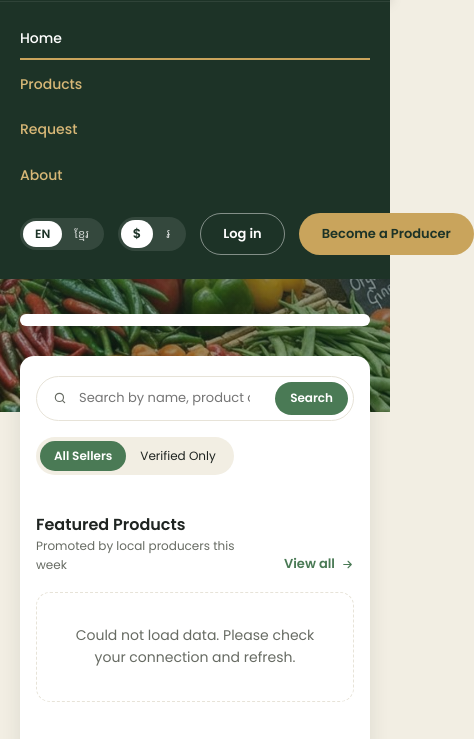
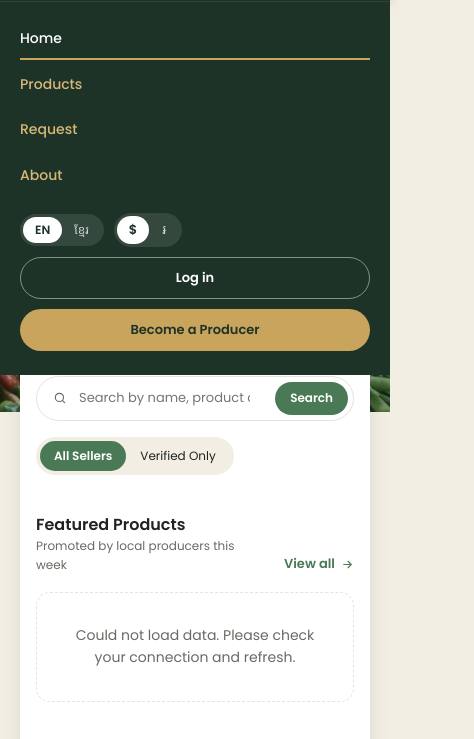
Before and after one commit to veasna318/GoLocal, a plain HTML site: page index.html in a window 390 px wide. Both pictures are taken after a click on the button "Menu". Shown: the part 63-802 px from the top of the page, 474 px wide, since content can reach past the window. Drawn offline with nearby package versions, Linux system fonts and the light colour scheme; no server answers.

Commit message:
fix mobile header overflow

```diff
--- a/css/style.css
+++ b/css/style.css
@@ -518,7 +518,14 @@ img.avatar-letter { object-fit: cover; }
   .menu-open .header-menu { opacity: 1; transform: none; pointer-events: auto; }
   .main-nav { flex-direction: column; gap: 4px; }
   .main-nav a { padding: 10px 0; }
-  .header-actions { justify-content: space-between; }
+  /* The action buttons have to wrap, or the last one runs off the screen
+     and widens every page. */
+  .header-actions {
+    flex-wrap: wrap;
+    justify-content: flex-start;
+    gap: 10px;
+  }
+  .header-actions .btn { flex: 1 1 140px; justify-content: center; }
   .footer-grid { grid-template-columns: 1fr 1fr; }
   .footer-grid > div:first-child { grid-column: 1 / -1; }
 }
@@ -534,6 +541,7 @@ img.avatar-letter { object-fit: cover; }
 
 @media (max-width: 420px) {
   .account-name { display: none; }
+  .header-actions .btn { flex: 1 1 100%; }
 }
 
 /* Green search band, used on the browse and product pages */
```
